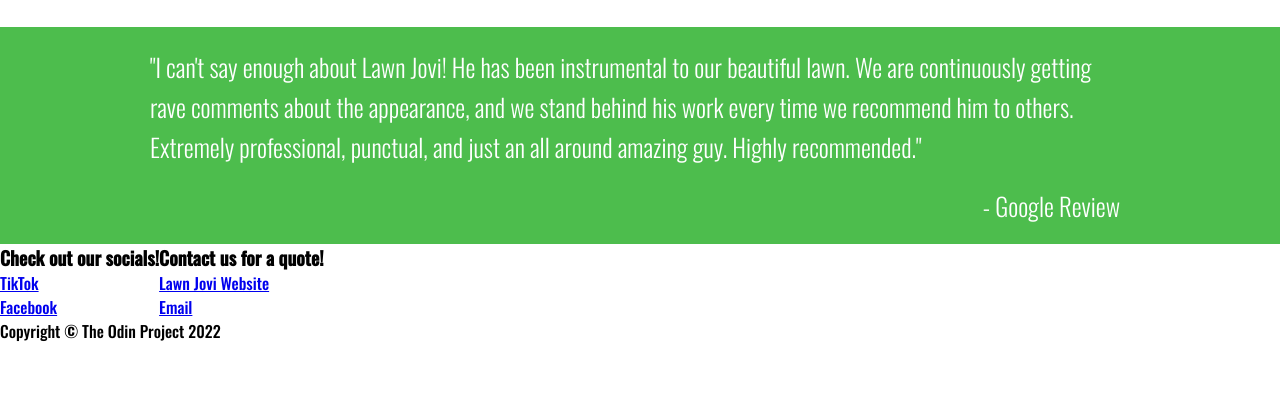
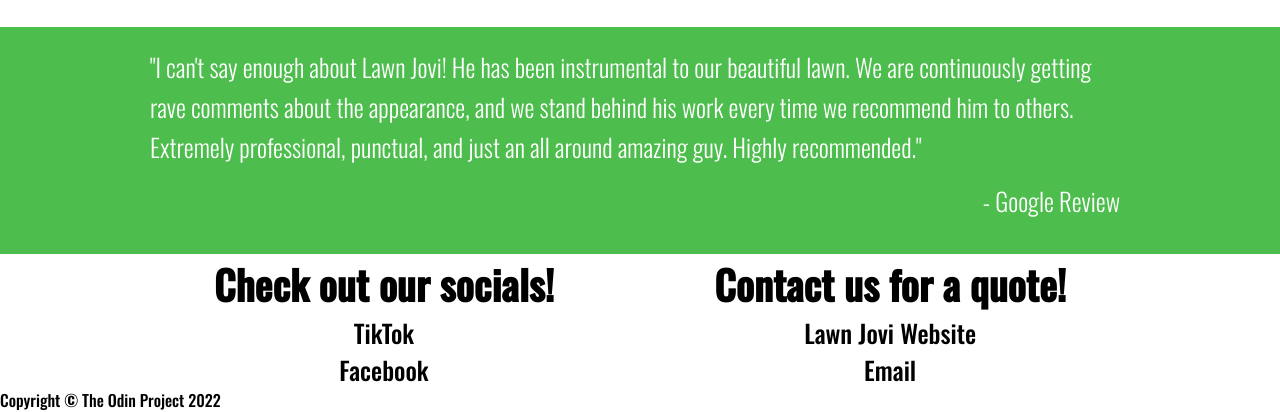
Before and after one commit to hannahscarbrough/lawn-jovi-landing-page, a plain HTML site: page index.html in a window 1280 px wide. Shown: the part 1105-1517 px from the top of the page. Before the commit the page ends 1448 px from the top, so only its background shows below. Drawn offline with nearby package versions, Linux system fonts and the light colour scheme.

Commit message:
edit social and contact css

```diff
--- a/styles.css
+++ b/styles.css
@@ -135,13 +135,13 @@ h2 {
     font-size: 25px;
     font-weight: lighter;
     line-height: 40px;
-    padding-bottom: 20px;
+    padding-bottom: 15px;
     margin-top: 20px;
     color: white;
 }
 
 .quote b {
-    padding-bottom: 20px;
+    padding-bottom: 35px;
     padding-right: 10px;
     text-align: right;
     font-size: 25px;
@@ -156,4 +156,32 @@ h2 {
 .media-info {
     display: flex;
     flex-wrap: wrap;
+    align-items: center;
+    justify-content: center;
 }
+
+.media-info h3 {
+    font-size: 40px;
+}
+
+.media-info a {
+    font-size: 25px;
+    display: flex;
+    justify-content: center;
+    text-decoration: none;
+    color: black;
+}
+
+.media-info a:hover {
+    color: gray;
+}
+
+.social-info {
+    position: relative;
+    left: -80px;
+}
+
+.contact-info {
+    position: relative;
+    right: -80px;
+}
```
